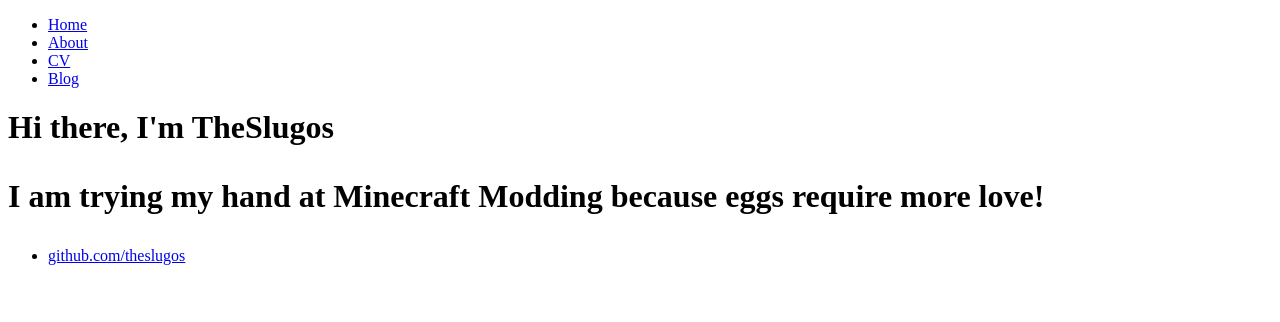
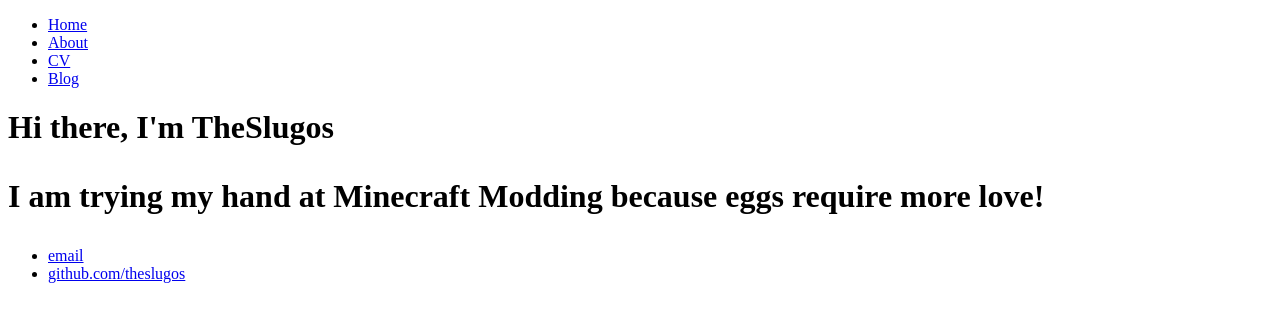
Before and after one commit to TheSlugos/theslugos.github.io, a plain HTML site: page index.html in a window 1280 px wide. Drawn offline with Linux system fonts and the light colour scheme.

Commit message:
Update index.html
bugs

```diff
--- a/index.html
+++ b/index.html
@@ -20,7 +20,7 @@
 		</div><!-- /.container -->
 		<footer>
     		<ul>
-        		<li><a href="mailto:steve.powell36@gmail.com>email</a></li>
+        		<li><a href="mailto:steve.powell36@gmail.com">email</a></li>
         		<li><a href="https://github.com/theslugos">github.com/theslugos</a></li>
 			</ul>
 		</footer>
```
